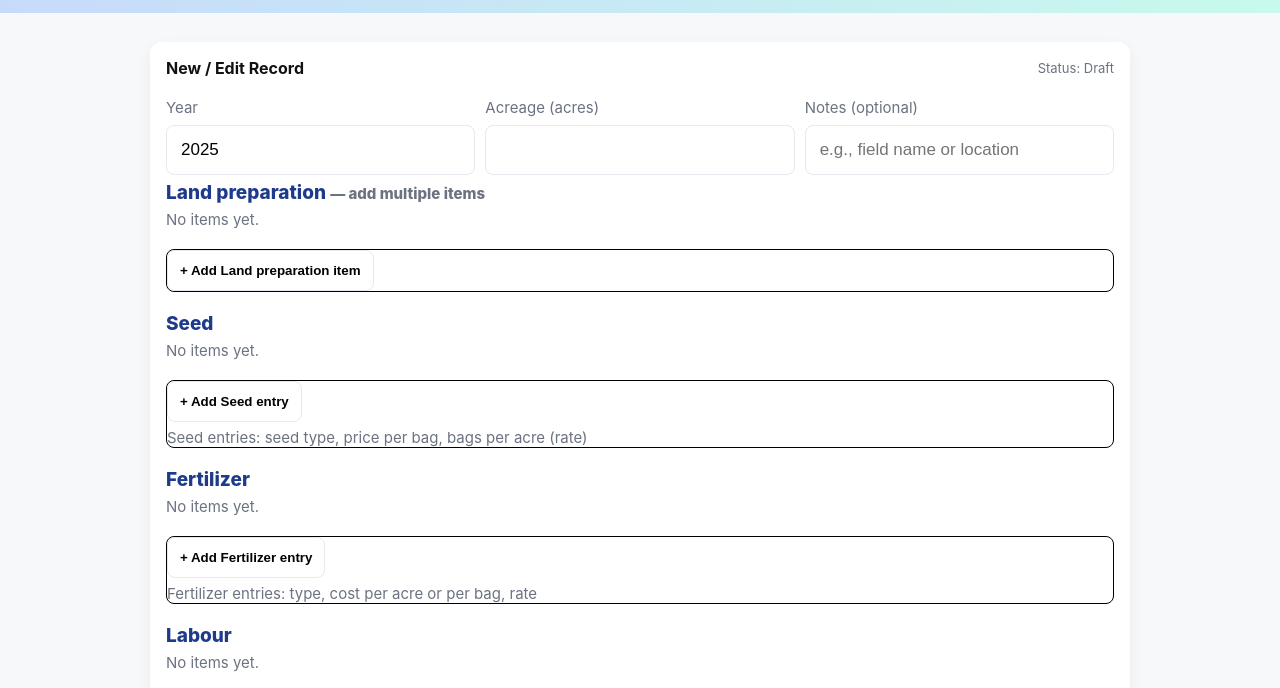
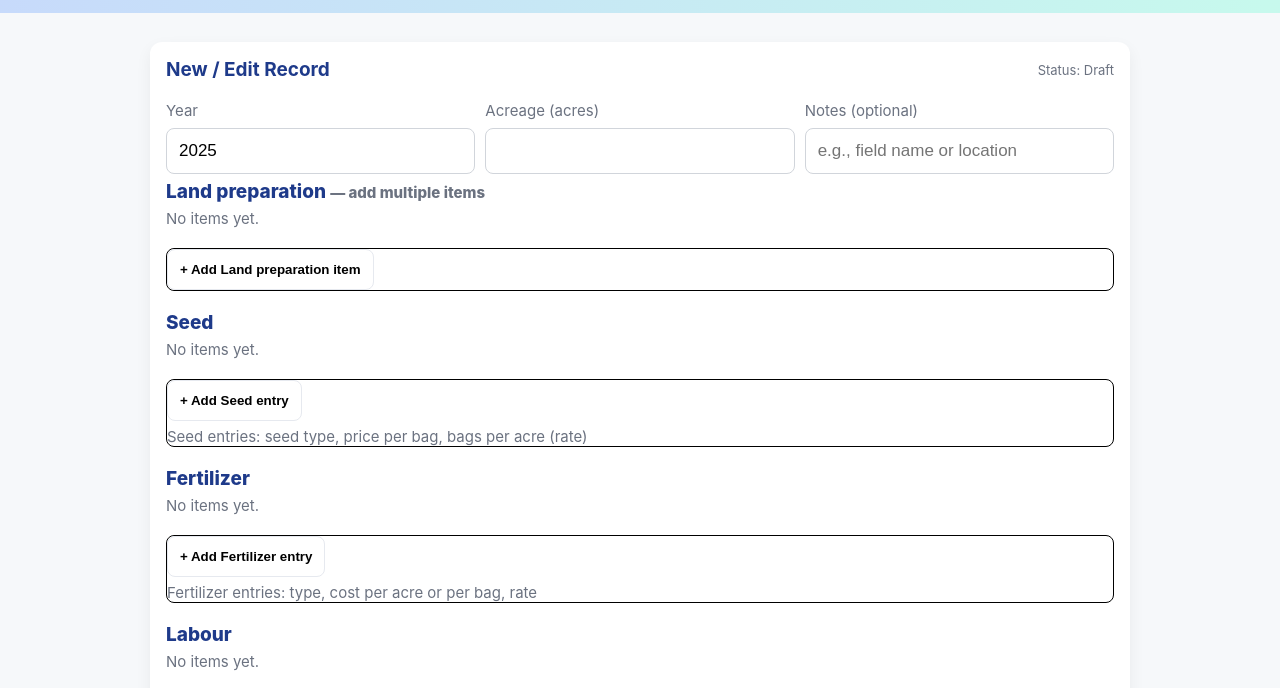
Before and after one commit to Joseph-AgriRecord/AgriRecord, a plain HTML site: page index.html in a window 1280 px wide. Shown: the part 67-755 px from the top of the page. Drawn offline with Linux system fonts and the light colour scheme.

Commit message:
Update index.html

```diff
--- a/index.html
+++ b/index.html
@@ -15,11 +15,31 @@
   .card{background:var(--card);border-radius:12px;padding:16px;margin-bottom:12px;box-shadow:0 6px 16px rgba(10,20,40,0.06)}
   label{display:block;font-size:15px;color:var(--muted);margin-top:10px}
   .row{display:flex;gap:10px;flex-wrap:wrap}
-  .col{flex:1;min-width:140px}
-  input[type=text], input[type=number], select, textarea{
-    width:100%;padding:14px;border-radius:8px;border:1px solid #e6e9ef;margin-top:8px;
-    box-sizing:border-box;font-size:17px;background:#fff
-  }
+  .col{flex:1;color: #1e3a8a;font-size: 19px;min-width:140px}
+ input[type=text],
+input[type=number],
+select,
+textarea {
+  width: 100%;
+  padding: 12px;
+  border-radius: 8px;
+  border: 1px solid #d1d5db; /* light gray border */
+  margin-top: 8px;
+  box-sizing: border-box;
+  font-size: 17px;
+  background: #fff;
+  transition: border-color 0.2s, box-shadow 0.2s;
+}
+
+input[type=text]:focus,
+input[type=number]:focus,
+select:focus,
+textarea:focus {
+  border-color: #3b82f6; /* blue accent on focus */
+  box-shadow: 0 0 0 3px rgba(59, 130, 246, 0.2);
+  outline: none;
+}
+
   .section-title{font-weight:800;margin-top:6px;font-size: 19px;color: #1e3a8a;margin-bottom:6px}
   .btn{display:inline-flex;gap:8px;align-items:center;padding:12px 12px;border-radius:8px;border:none;cursor:pointer;font-weight:600}
   .btn-primary{background:var(--accent);color:#fff}
@@ -56,7 +76,7 @@
 
 <div class="container">
   <div class="card" id="formCard">
-    <div style="display:flex;justify-content:space-between;align-items:center">
+    <div style="display:flex;justify-content:space-between;color: #1e3a8a;font-size: 19px;align-items:center">
       <strong>New / Edit Record</strong>
       <div class="small muted">Status: <span id="recordStatus">Draft</span></div>
     </div>
```
